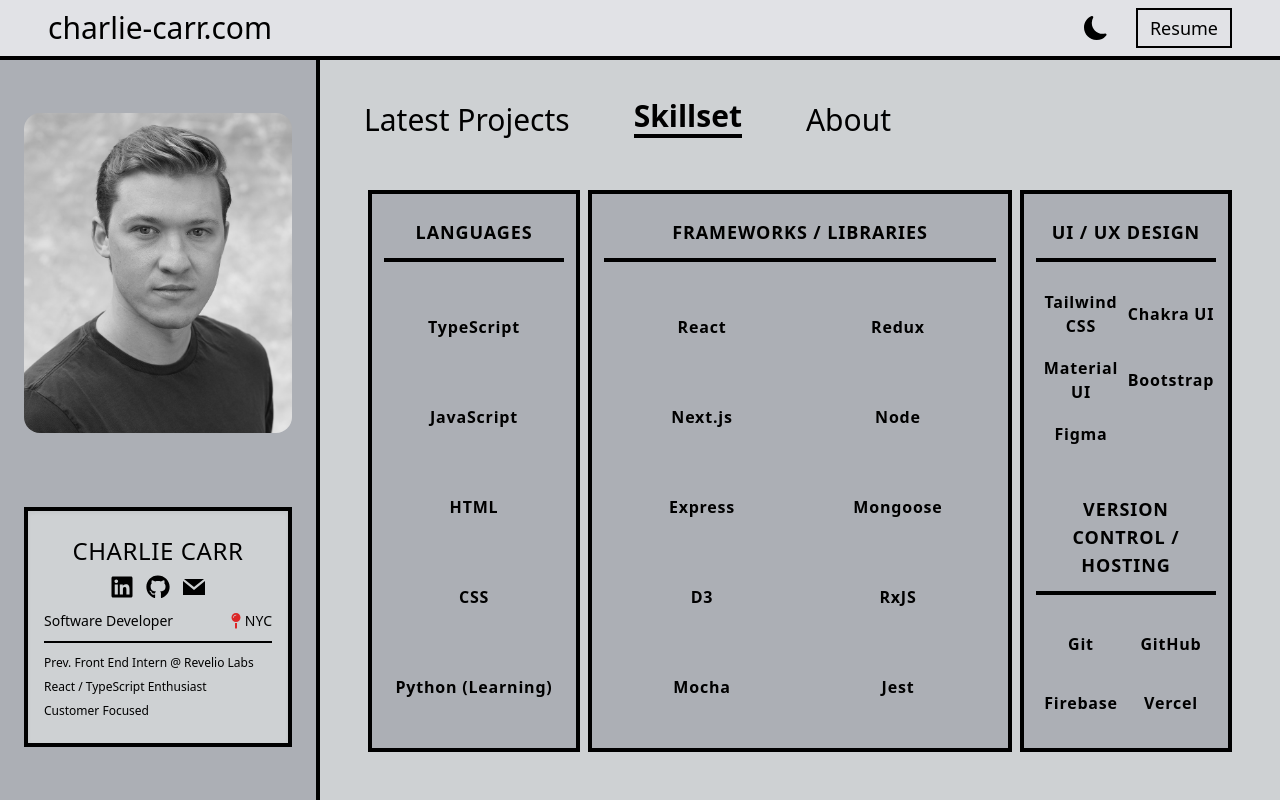
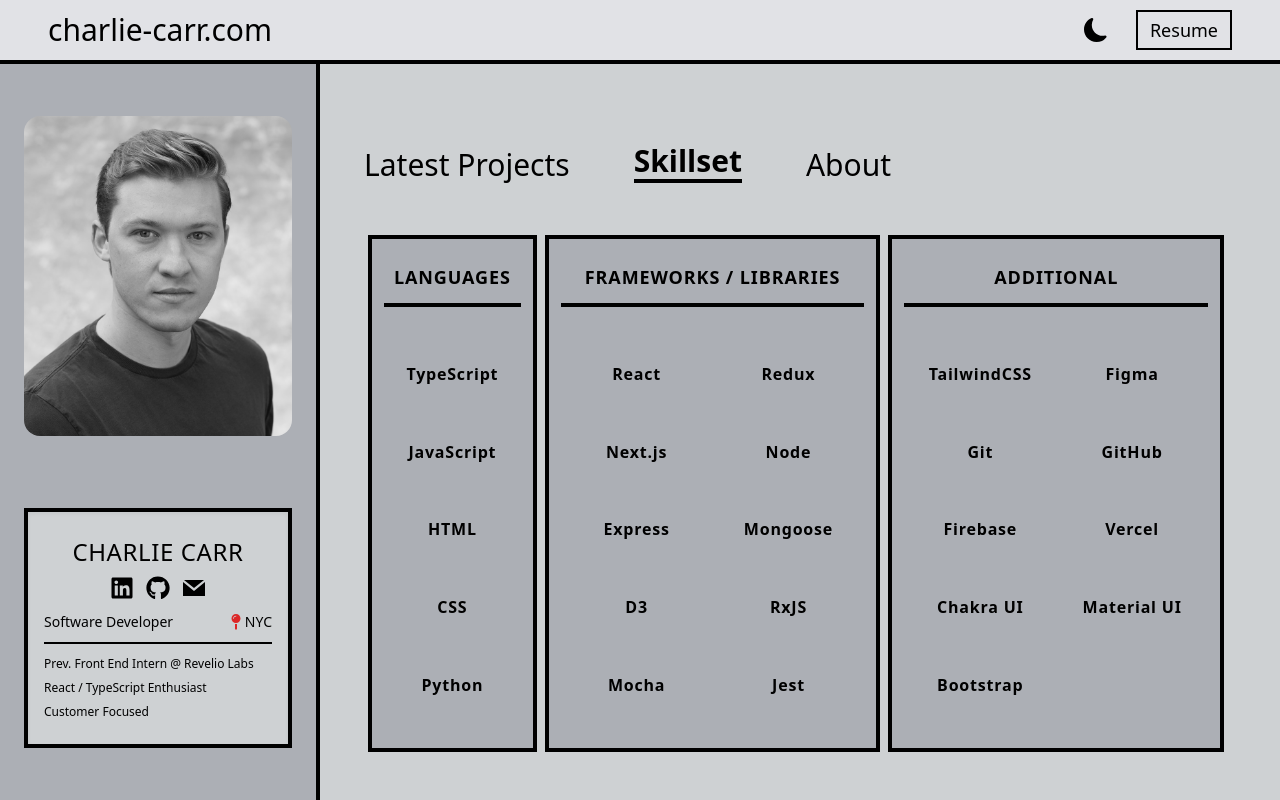
Before and after one commit to CharlesCarr/charlie-portfolio, a Next.js app: page / in a window 1280 px wide. Both pictures are taken after a click on the item "Skillset". Built offline with nearby package versions, Linux system fonts and the light colour scheme.

Commit message:
fix: change height to fix cutoff

```diff
--- a/components/Header.tsx
+++ b/components/Header.tsx
@@ -5,7 +5,7 @@
   const [lightMode, setLightMode] = useState<boolean>(true);
 
   return (
-    <header className="flex h-16 w-full justify-between items-center px-12  border-b-black border-t-0 border-x-0 border-4 bg-[#e1e2e6]">
+    <header className="flex h-header-actual w-full justify-between items-center px-12 border-b-black border-t-0 border-x-0 border-4 bg-[#e1e2e6]">
       {/* right header */}
       <div className="flex justify-center items-center">
         <p className="text-xl sm:text-3xl">charlie-carr.com</p>
--- a/components/SkillSub.tsx
+++ b/components/SkillSub.tsx
@@ -10,7 +10,7 @@
             category === "LANGUAGES"
               ? "grid-cols-2 md:grid-cols-1"
               : "grid-cols-3 md:grid-cols-2"
-          } w-full h-full list-none gap-y-4 text-center`}
+          } w-full h-full list-none gap-y-0 text-center m-0 p-0`}
         >
           {skills.map((skill: string) => (
             <li className="text-sm sm:text-lg md:text-base text-center font-bold tracking-wider flex justify-center items-center">
--- a/components/sections/LeftSection.tsx
+++ b/components/sections/LeftSection.tsx
@@ -4,7 +4,7 @@
 
 function LeftSection() {
   return (
-    <section className="w-full lg:w-1/4 h-full flex lg:flex-col justify-around items-center lg:border-r-4 border-black border-0 border-b-4 lg:border-b-0 px-6 py-6 bg-[#acafb5]">
+    <section className="w-full lg:w-1/4 h-header flex-col md:flex lg:flex-col justify-center md:justify-around items-center lg:border-r-4 border-black border-0 border-b-4 lg:border-b-0 px-6 py-6 bg-[#acafb5]">
       <div className="w-44 h-44 sm:w-60 sm:h-80 lg:w-full lg:h-left flex flex-col justify-center items-center relative">
         <Image
           src="/images/headshot.jpeg"
--- a/components/sections/RightSection.tsx
+++ b/components/sections/RightSection.tsx
@@ -8,7 +8,7 @@
 
   return (
     <main className="w-full lg:w-3/4 h-full flex flex-col p-6">
-      <div className="flex justify-center items-end w-full h-16">
+      <div className="flex justify-center items-end w-full h-1/6">
         <ul className="m-0 p-0 w-full flex justify-start items-end pl-5 pb-2 text-xl lg:text-3xl">
           <li
             className={`${
--- a/components/sections/SkillsSection.tsx
+++ b/components/sections/SkillsSection.tsx
@@ -9,7 +9,7 @@
         "JavaScript",
         "HTML",
         "CSS",
-        "Python (Learning)",
+        "Python",
       ],
     },
     {
@@ -27,38 +27,58 @@
         "Jest",
       ],
     },
+    // {
+    //   skillCat: "UI / UX DESIGN",
+    //   skillArr: [
+    //     "Tailwind",
+    //     "Chakra",
+    //     "Material",
+    //     "Figma",
+    //   ],
+    // },
+    // {
+    //   skillCat: "VERSION CONTROL / HOSTING",
+    //   skillArr: ["Git", "GitHub", "Firebase", "Vercel"],
+    // },
     {
-      skillCat: "UI / UX DESIGN",
+      skillCat: "ADDITIONAL",
       skillArr: [
-        "Tailwind CSS",
+        "TailwindCSS",
+        "Figma",
+        "Git",
+        "GitHub",
+        "Firebase",
+        "Vercel",
         "Chakra UI",
         "Material UI",
         "Bootstrap",
-        "Figma",
-      ],
-    },
-    {
-      skillCat: "VERSION CONTROL / HOSTING",
-      skillArr: ["Git", "GitHub", "Firebase", "Vercel"],
-    },
+      ]
+    }
   ];
 
   return (
-    <div className="w-full h-full flex flex-col md:flex-row">
-      <div className="h-[250px] lg:h-full w-full md:w-1/4 border-black border-4 mr-2 mb-4 md:mb-0">
+    <div className="w-full h-full flex flex-col md:flex-row items-center justify-center">
+      <div className="h-full w-full md:w-1/4 border-black border-4 mr-2 md:mr-2 mb-4 md:mb-0">
         <SkillSub
           category={allSkills[0].skillCat}
           skills={allSkills[0].skillArr}
         />
       </div>
-      <div className="h-[250px] lg:h-full w-full md:w-2/4 border-black border-4 mr-2 mb-4 md:mb-0">
+      <div className="h-full w-full md:w-2/4 border-black border-4 mr-2 mb-4 md:mb-0">
         <SkillSub
           category={allSkills[1].skillCat}
           skills={allSkills[1].skillArr}
         />
       </div>
-      <div className="h-[250px] lg:h-full w-full md:w-1/4 border-black border-4 flex flex-col justify-center items-center">
-        <div className="h-1/2 w-full">
+      <div className="h-full w-full md:w-2/4 border-black border-4 mr-2 mb-4 md:mb-0">
+        <SkillSub
+          category={allSkills[2].skillCat}
+          skills={allSkills[2].skillArr}
+        />
+      </div>
+
+      {/* <div className="h-full w-full md:w-1/4 border-black border-4 flex flex-col justify-center items-center">
+        <div className="h-1/2 w-full text-xs">
           <SkillSub
             category={allSkills[2].skillCat}
             skills={allSkills[2].skillArr}
@@ -70,7 +90,7 @@
             skills={allSkills[3].skillArr}
           />
         </div>
-      </div>
+      </div> */}
     </div>
   );
 };
--- a/pages/index.tsx
+++ b/pages/index.tsx
@@ -5,7 +5,7 @@
 
 export default function Home() {
   return (
-    <div className="h-full lg:h-screen lg:max-h-screen w-screen max-w-screen flex flex-col justify-center items-center bg-[#ced1d3]">
+    <div className="h-full lg:h-screen lg:max-h-screen w-screen max-w-screen flex flex-col justify-center items-center bg-[#ced1d3] overflow-hidden">
       <Head>
         <title>Charlie Carr</title>
         <meta name="description" content="Charlie Carr Web Dev Portfolio" />
@@ -14,7 +14,7 @@
 
       <Header />
       {/* main content */}
-      <div className="w-full h-full lg:h-header flex flex-col lg:flex-row justify-center items-center">
+      <div className="w-full h-full lg:h-header flex flex-col lg:flex-row justify-center items-center lg:justify-start lg:items-start">
         {/* LEFT SECTION */}
         <LeftSection />
         {/* RIGHT SECTION */}
--- a/styles/globals.css
+++ b/styles/globals.css
@@ -1,6 +1,12 @@
 @tailwind base;
 @tailwind components;
 @tailwind utilities;
+
+.h-header-actual {
+  height: 64px;
+  min-height: 64px;
+  max-height: 64px;
+}
 
 .h-header {
   height: calc(100vh - 64px);
```
